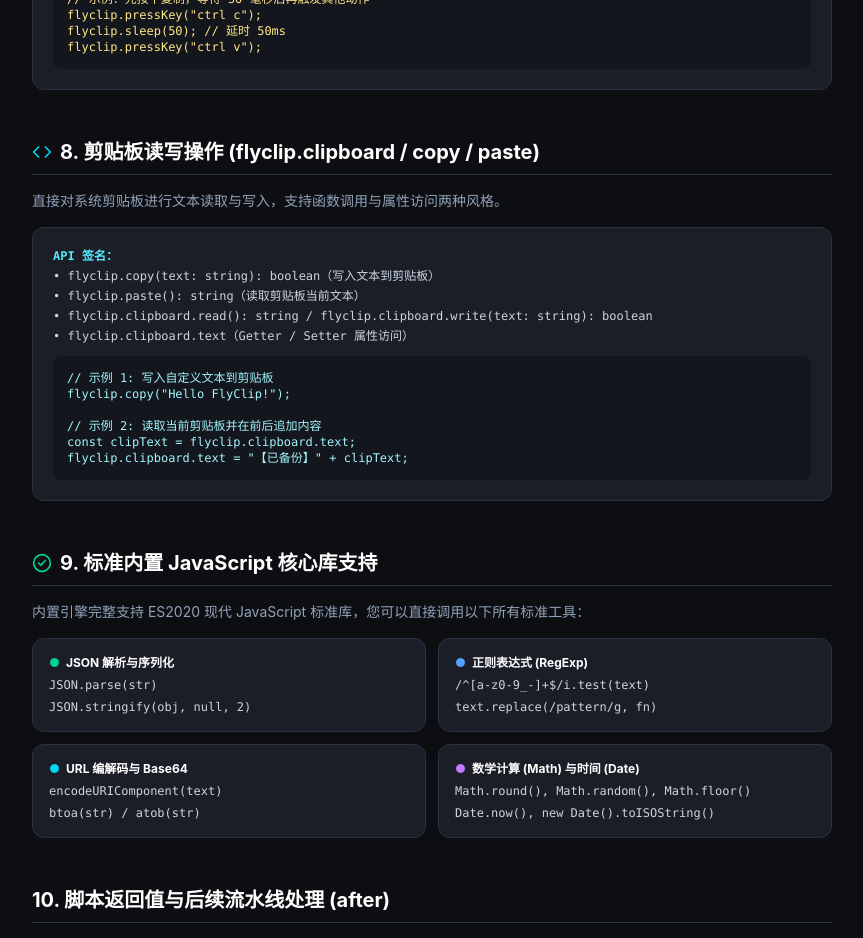
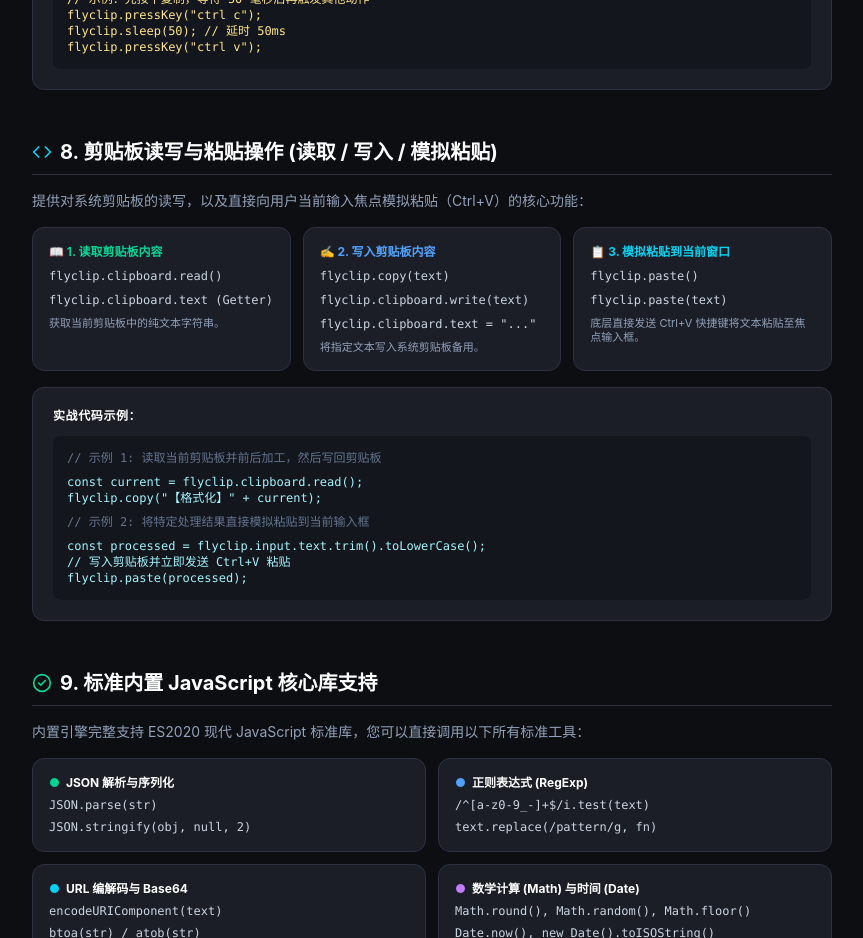
Before and after one commit to flyclip-app/website, a Next.js app: page /dev/js-api in a window 1280 px wide. Shown: the part 3500-4438 px from the top of the page, without its empty margins (272-1135 px from the left). Built offline with nearby package versions, Linux system fonts and the light colour scheme.

Commit message:
docs: clarify read, write, and paste operations in js api reference

```diff
--- a/src/app/dev/js-api/page.tsx
+++ b/src/app/dev/js-api/page.tsx
@@ -295,28 +295,47 @@ flyclip.pressKey("ctrl v");`}</pre>
       <div className="space-y-4">
         <h2 className="text-xl font-bold text-white border-b border-[#2d3142] pb-2 flex items-center gap-2">
           <Code className="text-cyan-400" size={20} />
-          <span>8. 剪贴板读写操作 (flyclip.clipboard / copy / paste)</span>
+          <span>8. 剪贴板读写与粘贴操作 (读取 / 写入 / 模拟粘贴)</span>
         </h2>
         <p className="text-xs sm:text-sm text-slate-400">
-          直接对系统剪贴板进行文本读取与写入，支持函数调用与属性访问两种风格。
+          提供对系统剪贴板的读写，以及直接向用户当前输入焦点模拟粘贴（Ctrl+V）的核心功能：
         </p>
+
+        <div className="grid grid-cols-1 sm:grid-cols-3 gap-3 text-xs">
+          <div className="p-4 rounded-xl bg-[#1c1e27] border border-[#2d3142] space-y-2">
+            <div className="font-bold text-emerald-400">📖 1. 读取剪贴板内容</div>
+            <code className="text-slate-300 font-mono block">flyclip.clipboard.read()</code>
+            <code className="text-slate-300 font-mono block">flyclip.clipboard.text (Getter)</code>
+            <p className="text-slate-400 text-[11px]">获取当前剪贴板中的纯文本字符串。</p>
+          </div>
+
+          <div className="p-4 rounded-xl bg-[#1c1e27] border border-[#2d3142] space-y-2">
+            <div className="font-bold text-blue-400">✍️ 2. 写入剪贴板内容</div>
+            <code className="text-slate-300 font-mono block">flyclip.copy(text)</code>
+            <code className="text-slate-300 font-mono block">flyclip.clipboard.write(text)</code>
+            <code className="text-slate-300 font-mono block">flyclip.clipboard.text = &quot;...&quot;</code>
+            <p className="text-slate-400 text-[11px]">将指定文本写入系统剪贴板备用。</p>
+          </div>
+
+          <div className="p-4 rounded-xl bg-[#1c1e27] border border-[#2d3142] space-y-2">
+            <div className="font-bold text-cyan-400">📋 3. 模拟粘贴到当前窗口</div>
+            <code className="text-slate-300 font-mono block">flyclip.paste()</code>
+            <code className="text-slate-300 font-mono block">flyclip.paste(text)</code>
+            <p className="text-slate-400 text-[11px]">底层直接发送 Ctrl+V 快捷键将文本粘贴至焦点输入框。</p>
+          </div>
+        </div>
+
         <div className="p-5 rounded-xl bg-[#1c1e27] border border-[#2d3142] space-y-3">
-          <div className="font-mono text-xs text-cyan-300">
-            <strong>API 签名：</strong>
-            <ul className="mt-1 space-y-1 text-slate-300">
-              <li>• <code>flyclip.copy(text: string): boolean</code>（写入文本到剪贴板）</li>
-              <li>• <code>flyclip.paste(): string</code>（读取剪贴板当前文本）</li>
-              <li>• <code>flyclip.clipboard.read(): string</code> / <code>flyclip.clipboard.write(text: string): boolean</code></li>
-              <li>• <code>flyclip.clipboard.text</code>（Getter / Setter 属性访问）</li>
-            </ul>
-          </div>
-          <div className="p-3.5 rounded-lg bg-[#14161d] font-mono text-xs text-cyan-200">
-            <pre>{`// 示例 1: 写入自定义文本到剪贴板
-flyclip.copy("Hello FlyClip!");
+          <h4 className="font-bold text-white text-xs uppercase tracking-wider">实战代码示例：</h4>
+          <div className="p-3.5 rounded-lg bg-[#14161d] font-mono text-xs text-cyan-200 space-y-2">
+            <div className="text-slate-500">// 示例 1: 读取当前剪贴板并前后加工，然后写回剪贴板</div>
+            <pre>{`const current = flyclip.clipboard.read();
+flyclip.copy("【格式化】" + current);`}</pre>
 
-// 示例 2: 读取当前剪贴板并在前后追加内容
-const clipText = flyclip.clipboard.text;
-flyclip.clipboard.text = "【已备份】" + clipText;`}</pre>
+            <div className="text-slate-500 mt-2">// 示例 2: 将特定处理结果直接模拟粘贴到当前输入框</div>
+            <pre>{`const processed = flyclip.input.text.trim().toLowerCase();
+// 写入剪贴板并立即发送 Ctrl+V 粘贴
+flyclip.paste(processed);`}</pre>
           </div>
         </div>
       </div>
```
